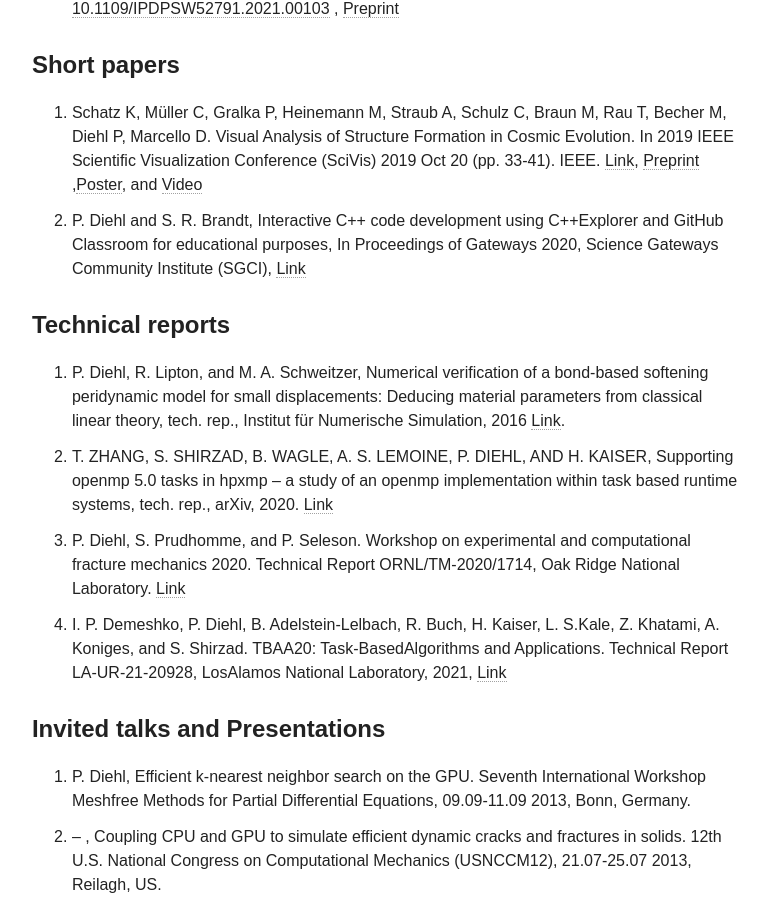
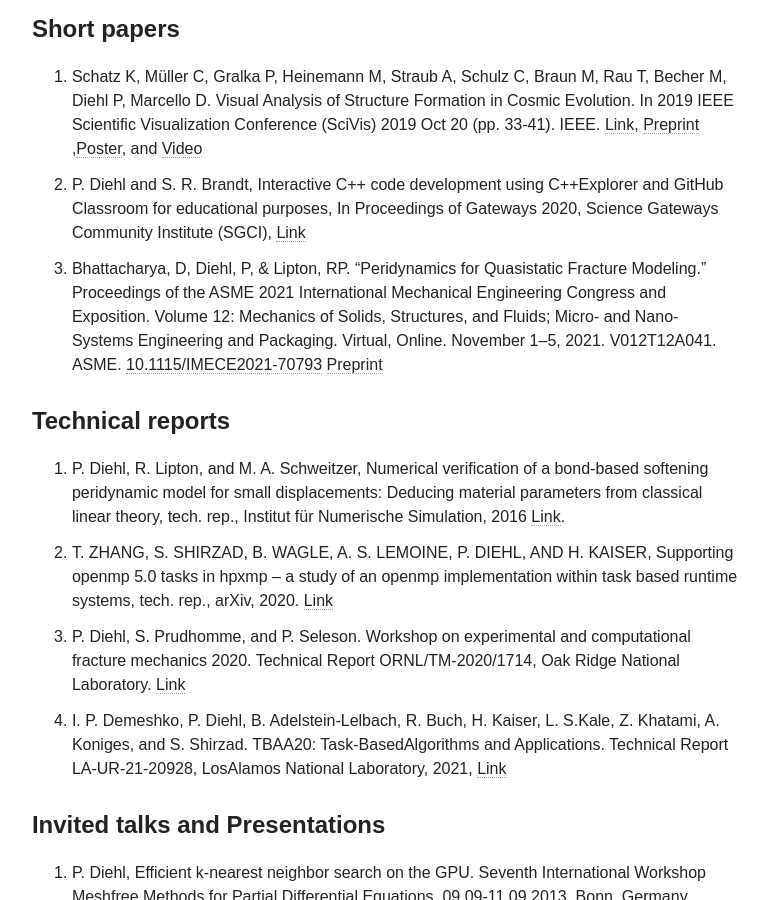
Before and after one commit to diehlpk/diehlpk.github.io, a Jekyll site: the page built from cv/index.md, in a window 1280 px wide and 900 px high, scrolled down 5713 px. Shown: the whole window, without its empty margins (254-1022 px from the left). Built offline with Jekyll 4.4.1, drawn with Linux system fonts in a browser that asks for light colours; nearby versions of some CDN libraries; some web fonts are replaced; some of the changed text lies outside the part shown.

Commit message:
update CV

```diff
--- a/cv/index.md
+++ b/cv/index.md
@@ -152,6 +151,7 @@ Supercomputers (DLS), pages 20–30, 2020. [Link](https://ieeexplore.ieee.org/ab
 1. Schatz K, Müller C, Gralka P, Heinemann M, Straub A, Schulz C, Braun M, Rau T, Becher M, Diehl P, Marcello D. Visual Analysis of Structure Formation in Cosmic Evolution. In 2019 IEEE Scientific Visualization Conference (SciVis) 2019 Oct 20 (pp. 33-41). IEEE. [Link](https://ieeexplore.ieee.org/abstract/document/8968855), [Preprint](https://www.semanticscholar.org/paper/Visual-Analysis-of-Structure-Formation-in-Cosmic-Schatz-M%C3%BCller/2276478c287db900d99c443dfb95160dbd76a640)
 ,[Poster](https://megamol.org/wp-content/uploads/2019/10/poster2-reduced.jpg), and [Video](https://www.youtube.com/watch?v=ykn3ewqWUcw)
 2. P. Diehl and S. R. Brandt, Interactive C++ code development using C++Explorer and GitHub Classroom for educational purposes, In Proceedings of Gateways 2020, Science Gateways Community Institute (SGCI), [Link](https://osf.io/qbtj3/)
+3. Bhattacharya, D, Diehl, P, & Lipton, RP. "Peridynamics for Quasistatic Fracture Modeling." Proceedings of the ASME 2021 International Mechanical Engineering Congress and Exposition. Volume 12: Mechanics of Solids, Structures, and Fluids; Micro- and Nano- Systems Engineering and Packaging. Virtual, Online. November 1–5, 2021. V012T12A041. ASME. [10.1115/IMECE2021-70793](https://doi.org/10.1115/IMECE2021-70793) [Preprint](https://arxiv.org/abs/2107.14665)
 
 #### Technical reports
 1. P. Diehl, R. Lipton, and M. A. Schweitzer, Numerical verification of a bond-based softening peridynamic model for small displacements: Deducing material parameters from classical linear theory, tech. rep., Institut für Numerische Simulation, 2016 [Link](http://schweitzer.ins.uni-bonn.de/publications/pdfs/diehl_siam_mulitscale2016.pdf).
```
Also changed, not shown: other parts of cv/index.md (+0 -1 lines).
